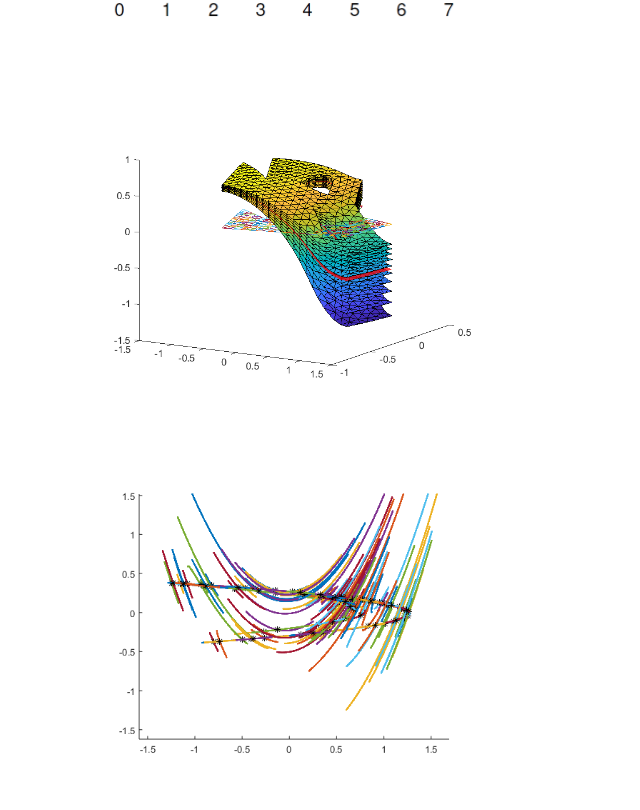
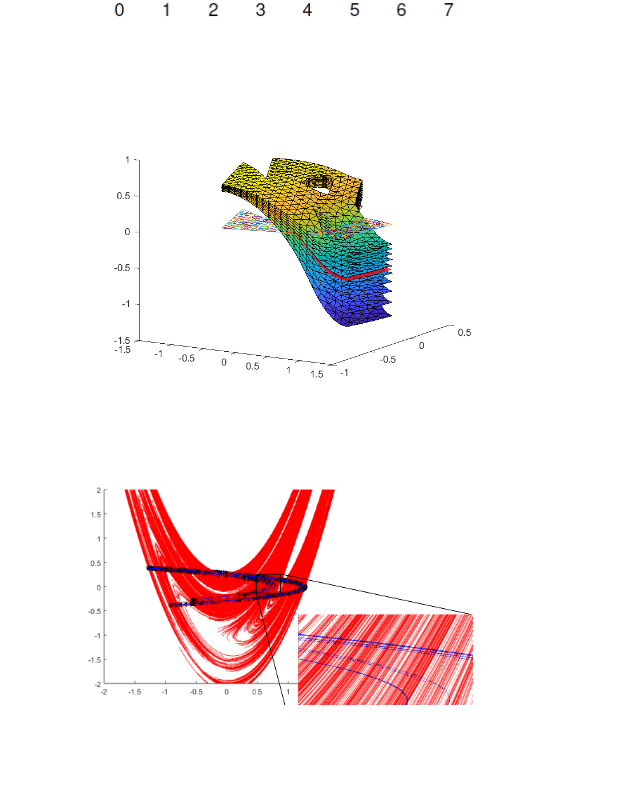
Before and after one commit to joluigonza/joluigonza.github.io, a plain HTML site: page publications.html in a window 1280 px wide. Shown: the part 738-1548 px from the top of the page, without its empty margins (0-640 px from the left). After the commit the page ends 1495 px from the top, so only its background shows below. Drawn offline with Linux system fonts and the light colour scheme.

Commit message:
Add files via upload

```diff
--- a/publications.html
+++ b/publications.html
@@ -40,7 +40,7 @@
 
 <img src="phaseSpace_alpha_4.png" alt="manifold intersection" style="width:400px;"/>
 <img src="kuramotoFisherPolyHoles1Dmani459N30.png" alt="1d manifold Kuramoto Fisher"  style="width:400px;"/>
-<img src="henonP95N50.png" alt="1d manifold Kuramoto Fisher"  style="width:400px;"/>
+<img src="henon_p2_16.png" alt="1d manifold Kuramoto Fisher"  style="width:400px;"/>
 
 </article>
 <article id="columnRight">
```
Also changed, not shown: henon_p2_16.PNG (added), 3 other files.
